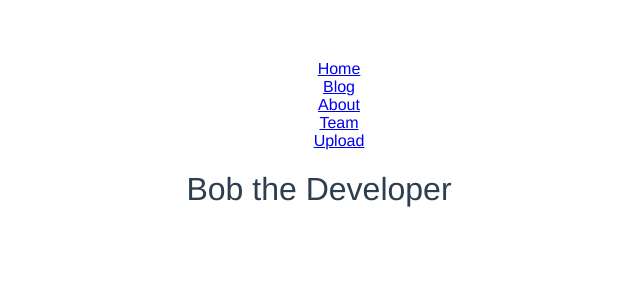
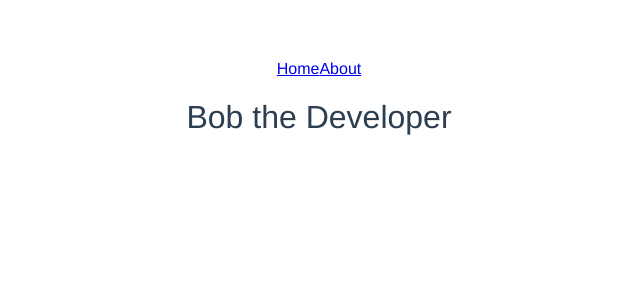
Before and after one commit to bobleesj/vue-blog, a Vue app: page / in a window 1280 px wide. Shown: the top 300 px of the page, without its empty margins (321-961 px from the left). Built offline with nearby package versions, Linux system fonts and the light colour scheme.

Commit message:
Added router link

```diff
--- a/src/App.vue
+++ b/src/App.vue
@@ -1,12 +1,9 @@
 <template>
   <div id="app">
     <ul>
-      <li><a href="/">Home</a></li>
-      <li><a href="/blog">Blog</a></li>
-      <li><a href="/about">About</a></li>
-      <li><a href="/team">Team</a></li>
-      <li><a href="/upload">Upload</a></li>
     </ul>
+    <router-link to="/">Home</router-link>
+    <router-link to="/about">About</router-link>
     <router-view></router-view>
   </div>
 </template>
```
